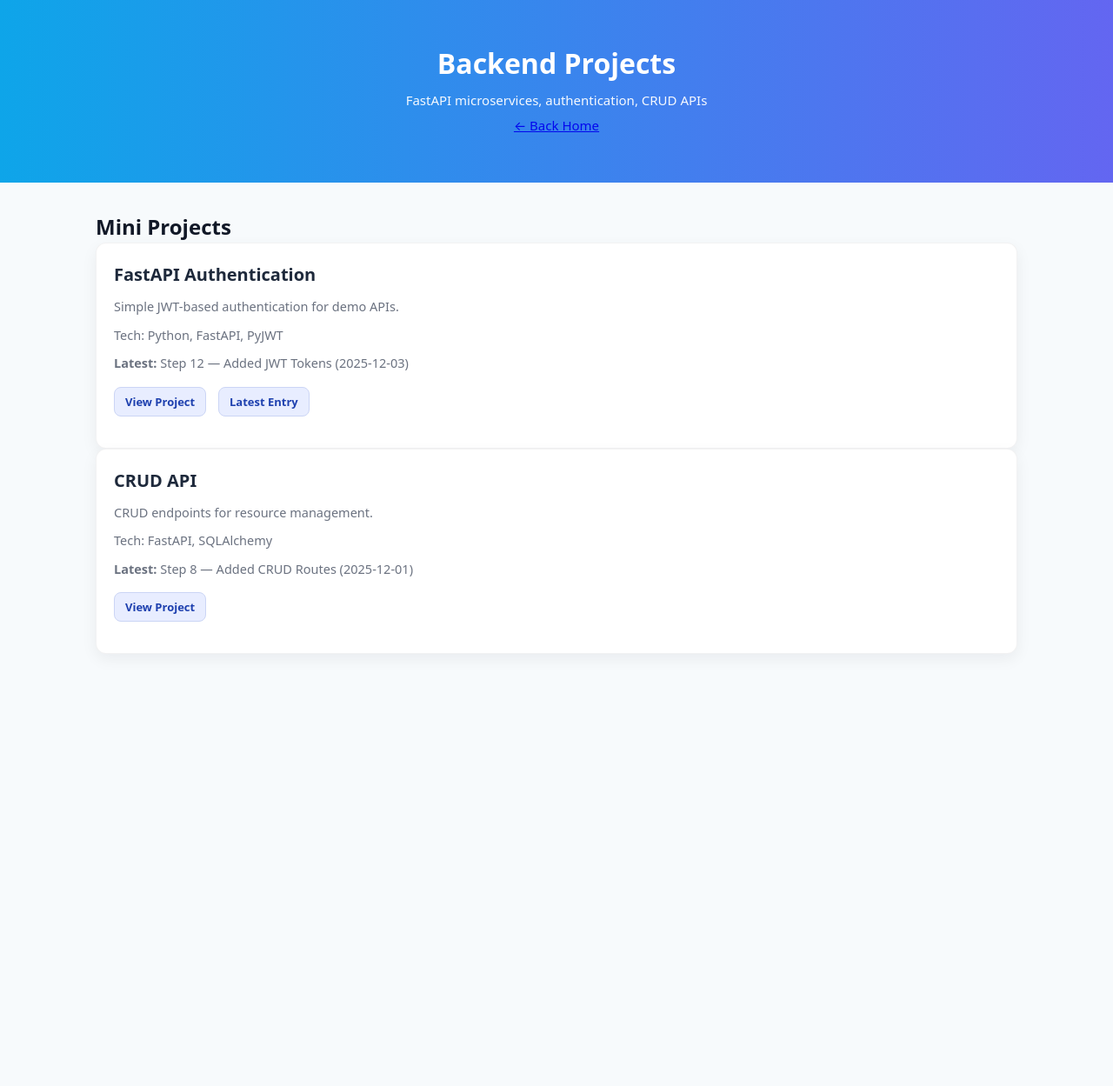
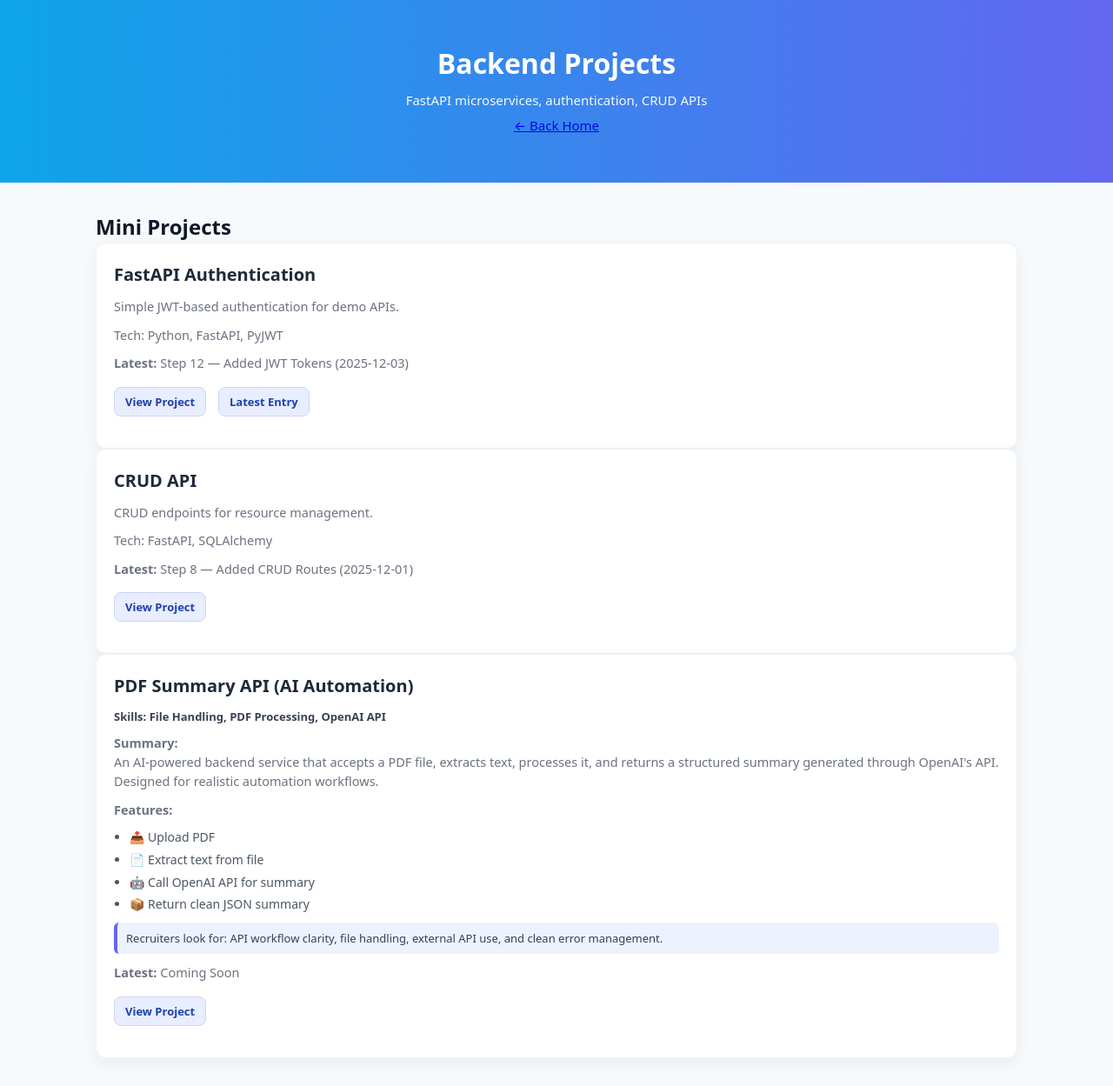
Before and after one commit to sandhya-log/portfolio, a Jekyll site: the page projects/backend-projects.html, which Jekyll copies as it is, in a window 1280 px wide. Shown: the whole page at 87% size. Built offline with Jekyll 4.4.1, drawn with Linux system fonts in a browser that asks for light colours; before the commit the page ends 900 px from its top, so only the background shows below that.

Commit message:
project 3 in backend added

```diff
--- a/projects/backend-projects.html
+++ b/projects/backend-projects.html
@@ -54,6 +54,39 @@
         </p>
       </article>
 
+      <!-- Project 3 -->
+<article class="card">
+  <h3>PDF Summary API (AI Automation)</h3>
+
+  <p class="skills"><strong>Skills:</strong> File Handling, PDF Processing, OpenAI API</p>
+
+  <p><strong>Summary:</strong><br>
+    An AI-powered backend service that accepts a PDF file, extracts text, processes
+    it, and returns a structured summary generated through OpenAI's API. Designed
+    for realistic automation workflows.
+  </p>
+
+  <p><strong>Features:</strong></p>
+  <ul>
+    <li>📤 Upload PDF</li>
+    <li>📄 Extract text from file</li>
+    <li>🤖 Call OpenAI API for summary</li>
+    <li>📦 Return clean JSON summary</li>
+  </ul>
+
+  <div class="recruiter-note">
+    Recruiters look for: API workflow clarity, file handling, external API use,
+    and clean error management.
+  </div>
+
+  <p><strong>Latest:</strong> Coming Soon</p>
+
+  <p>
+    <a href="#">View Project</a>
+  </p>
+</article>
+
+
     </section>
   </main>
 </body>
```
